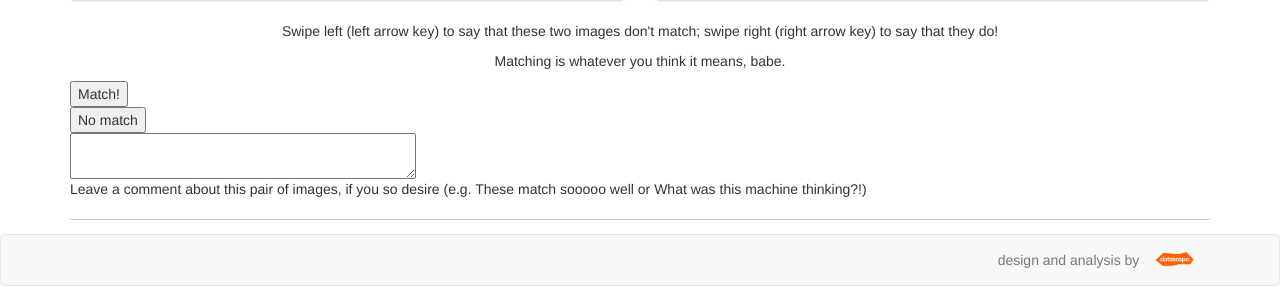
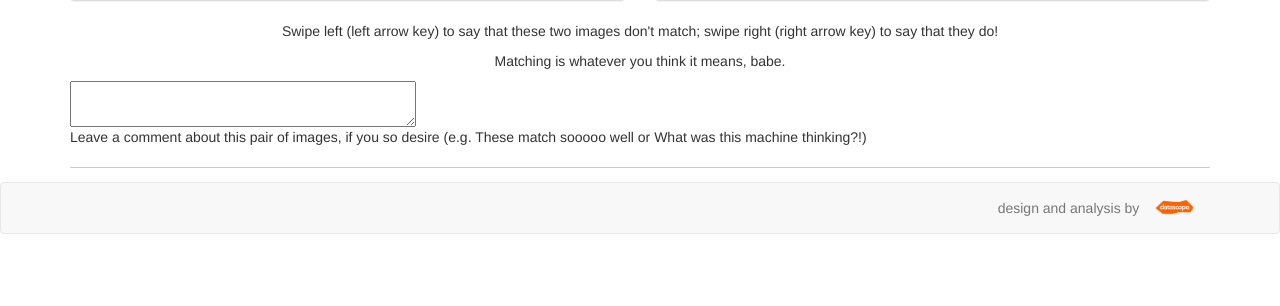
Before and after one commit to datascopeanalytics/DeepProduct, a Flask app: template templates/models.html in a window 1280 px wide. Shown: the part 596-902 px from the top of the page. After the commit the page ends 830 px from the top, so only its background shows below. Run offline with Flask 2, Linux system fonts and the light colour scheme; the template is opened without the code that fills it, so the values that code supplies are empty; parts of the project's set-up code (start-up, migrations or seed data) failed here and were passed over; some libraries are stand-ins or nearby versions.

Commit message:
buttons on models page are now hidden, but still work

```diff
--- a/templates/models.html
+++ b/templates/models.html
@@ -35,8 +35,8 @@
   </div>
   <form id=myform action="{{ url_for('judgement') }}" method=post class=my-button >
     <dl>
-      <dd><input id=match type=submit name='match' value='Match!'>
-      <dd><input id=nomatch type=submit name='match' value='No match'>
+      <dd><input id=match type=submit name='match' value='Match!' hidden=True>
+      <dd><input id=nomatch type=submit name='match' value='No match' hidden=True>
       <dd><textarea rows=2 cols=40 name='comment'></textarea>
       <dt>Leave a comment about this pair of images, if you so desire (e.g. These match sooooo well or What was this machine thinking?!)
       <dd><input type=hidden name='model' value="{{ data['model_served'] }}">
```
